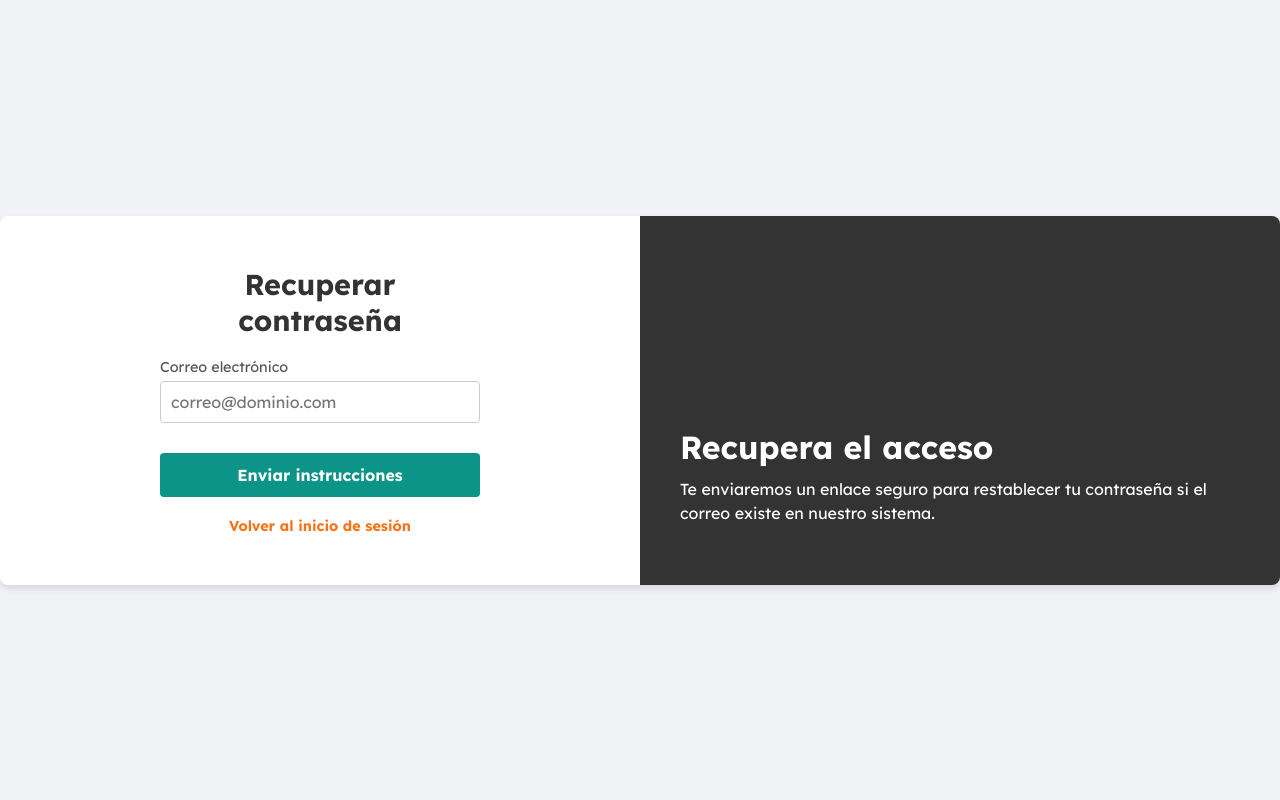
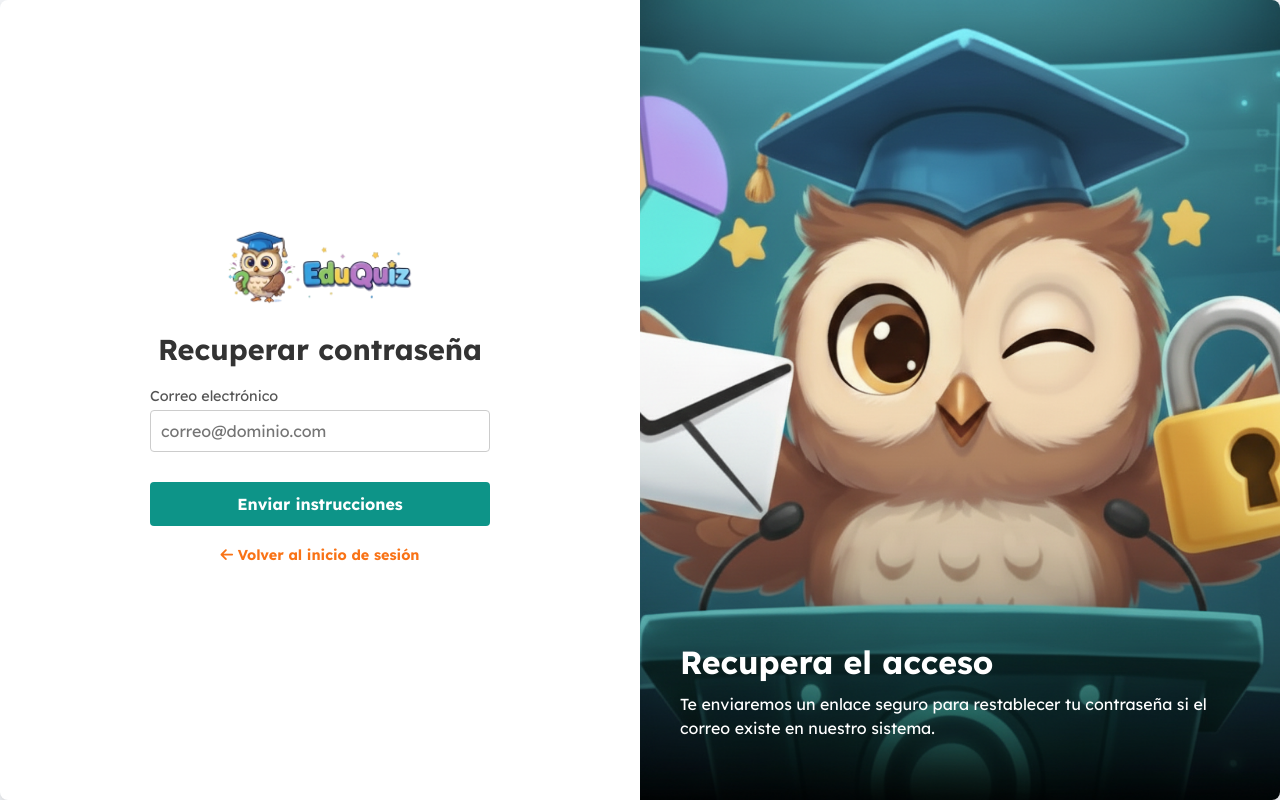
Before and after one commit to Jergacir/EduQuiz, a Flask app: page /solicitar_restablecer in a window 1280 px wide. Run offline with Flask 3, Linux system fonts and the light colour scheme.

Commit message:
Mejoras CSS reestablecer contraseña

```diff
--- a/static/css/previapartida.css
+++ b/static/css/previapartida.css
@@ -1,5 +1,5 @@
 body {
-    font-family: 'Poppins', sans-serif;
+    font-family: 'Lexend', sans-serif;
     margin: 0;
     padding: 0;
     display: flex;
--- a/static/css/ranking.css
+++ b/static/css/ranking.css
@@ -13,8 +13,8 @@
 
 body {
     margin: 0;
-    font-family: 'Segoe UI', Tahoma, Geneva, Verdana, sans-serif;
-    background-color: var(--color-primary-dark);
+    font-family: 'Lexend', sans-serif;
+    background: linear-gradient(135deg, #6dd5ed, #2193b0);
     display: flex;
     justify-content: center;
     align-items: center;
--- a/static/css/registro.css
+++ b/static/css/registro.css
@@ -15,7 +15,7 @@ body {
 .contenedor {
     display: flex;
     width: 100%;
-    height: 100%;
+    min-height: 100vh;
     background-color: #ffffff;
     border-radius: 8px;
     box-shadow: 0 4px 6px rgba(0, 0, 0, 0.1);
@@ -28,10 +28,11 @@ body {
     flex-direction: column;
     padding: 40px;
     box-sizing: border-box;
+    justify-content: center;
+    align-items: center;
 }
 
 .logo {
-    align-self: flex-start;
     margin-bottom: 10px;
 }
 
@@ -45,6 +46,7 @@ body {
     align-items: center;
     gap: 10px;
     margin-bottom: 40px;
+    width: 100%;
 }
 
 .paso {
@@ -88,7 +90,7 @@ body {
 .formulario-contenedor {
     width: 100%;
     margin: 10px auto;
-    max-width: 320px;
+    max-width: 340px;
 }
 
 h1 {
@@ -228,6 +230,12 @@ h1 {
     background-color: #ffffff;
 }
 
+.panel-img{
+    background: url(../img/reestablecer_contrasena.png);
+    background-size: cover;
+    background-position: center;
+}
+
 /* Modal de registro (usado por static/js/registro.js) */
 .rg-modal-overlay {
     position: fixed;
--- a/templates/previapartida.html
+++ b/templates/previapartida.html
@@ -5,8 +5,11 @@
     <meta charset="UTF-8">
     <meta name="viewport" content="width=device-width, initial-scale=1.0">
     <title>Previa de Partida - EduQuiz</title>
+
+    <link rel="icon" href="/static/img/icono.png" type="image/png">
+    <link href="https://fonts.googleapis.com/css2?family=Lexend:wght@100..900&display=swap" rel="stylesheet">
+
     <link rel="stylesheet" href="../static/css/previapartida.css">
-    <link href="https://fonts.googleapis.com/css2?family=Poppins:wght@400;600;700&display=swap" rel="stylesheet">
     <link rel="stylesheet" href="https://cdnjs.cloudflare.com/ajax/libs/font-awesome/6.0.0-beta3/css/all.min.css">
 </head>
 
--- a/templates/solicitar_restablecer.html
+++ b/templates/solicitar_restablecer.html
@@ -1,5 +1,6 @@
 <!doctype html>
 <html lang="es">
+
 <head>
   <meta charset="utf-8">
   <meta name="viewport" content="width=device-width, initial-scale=1">
@@ -7,16 +8,22 @@
 
   <link rel="icon" href="/static/img/icono.png" type="image/png">
   <link href="https://fonts.googleapis.com/css2?family=Lexend:wght@100..900&display=swap" rel="stylesheet">
+  <link rel="stylesheet" href="https://cdnjs.cloudflare.com/ajax/libs/font-awesome/6.4.0/css/all.min.css"
+        crossorigin="anonymous" referrerpolicy="no-referrer" />
 
-  <link rel="stylesheet" href="{{ url_for('static', filename='css/global.css') }}">
-  <link rel="stylesheet" href="{{ url_for('static', filename='css/registro.css') }}">
+  <link rel="stylesheet" href="../static/css/global.css">
+  <link rel="stylesheet" href="../static//css/registro.css">
 </head>
+
 <body>
   <div class="contenedor">
     <div class="panel-izquierdo">
+      <div class="logo">
+        <img src="../static/img/logo.png" alt="Logo de EduQuiz">
+      </div>
       <div class="formulario-contenedor">
         <h1>Recuperar contraseña</h1>
-  <form method="post" action="{{ url_for('modificarcontrasena.solicitar_restablecer') }}">
+        <form method="post" action="{{ url_for('modificarcontrasena.solicitar_restablecer') }}">
           <div class="grupo-formulario">
             <label for="email">Correo electrónico</label>
             <input id="email" name="email" type="email" required placeholder="correo@dominio.com">
@@ -24,11 +31,11 @@
           <button class="btn-primario" type="submit">Enviar instrucciones</button>
         </form>
         <div class="enlace-sesion">
-          <a href="{{ url_for('auth.frm_login') }}">Volver al inicio de sesión</a>
+          <a href="{{ url_for('auth.frm_login') }}"><i class="fa-solid fa-arrow-left"></i> Volver al inicio de sesión</a>
         </div>
       </div>
     </div>
-    <div class="panel-derecho">
+    <div class="panel-derecho panel-img">
       <div class="panel-derecho-contenido">
         <h2>Recupera el acceso</h2>
         <p>Te enviaremos un enlace seguro para restablecer tu contraseña si el correo existe en nuestro sistema.</p>
@@ -41,28 +48,29 @@
   {% endfor %}
   <div id="login-url" data-url="{{ url_for('auth.frm_login') }}" style="display:none"></div>
   <script>
-    (function(){
+    (function () {
       try {
         var nodes = document.querySelectorAll('.flash-msg');
-        for (var i=0;i<nodes.length;i++){
+        for (var i = 0; i < nodes.length; i++) {
           var n = nodes[i];
           var cat = n.getAttribute('data-cat');
           var msg = n.getAttribute('data-msg');
-          if (cat === 'reset_info'){
+          if (cat === 'reset_info') {
             var loginEl = document.getElementById('login-url');
             var loginUrl = loginEl ? loginEl.getAttribute('data-url') : '/login';
-            if (typeof showModal === 'function') showModal('Enviado', msg, { onClose: function(){ window.location.href = loginUrl; } });
+            if (typeof showModal === 'function') showModal('Enviado', msg, { onClose: function () { window.location.href = loginUrl; } });
             else { alert(msg); window.location.href = loginUrl; }
             break;
           }
-          if (cat === 'reset_warning'){
+          if (cat === 'reset_warning') {
             if (typeof showModal === 'function') showModal('Advertencia', msg);
             else alert(msg);
             break;
           }
         }
-      } catch(e){ console.error(e); }
+      } catch (e) { console.error(e); }
     })();
   </script>
 </body>
+
 </html>
```
Also changed, not shown: templates/restablecer.html (+9 -4 lines), static/img/reestablecer_contrasena.png (added).
